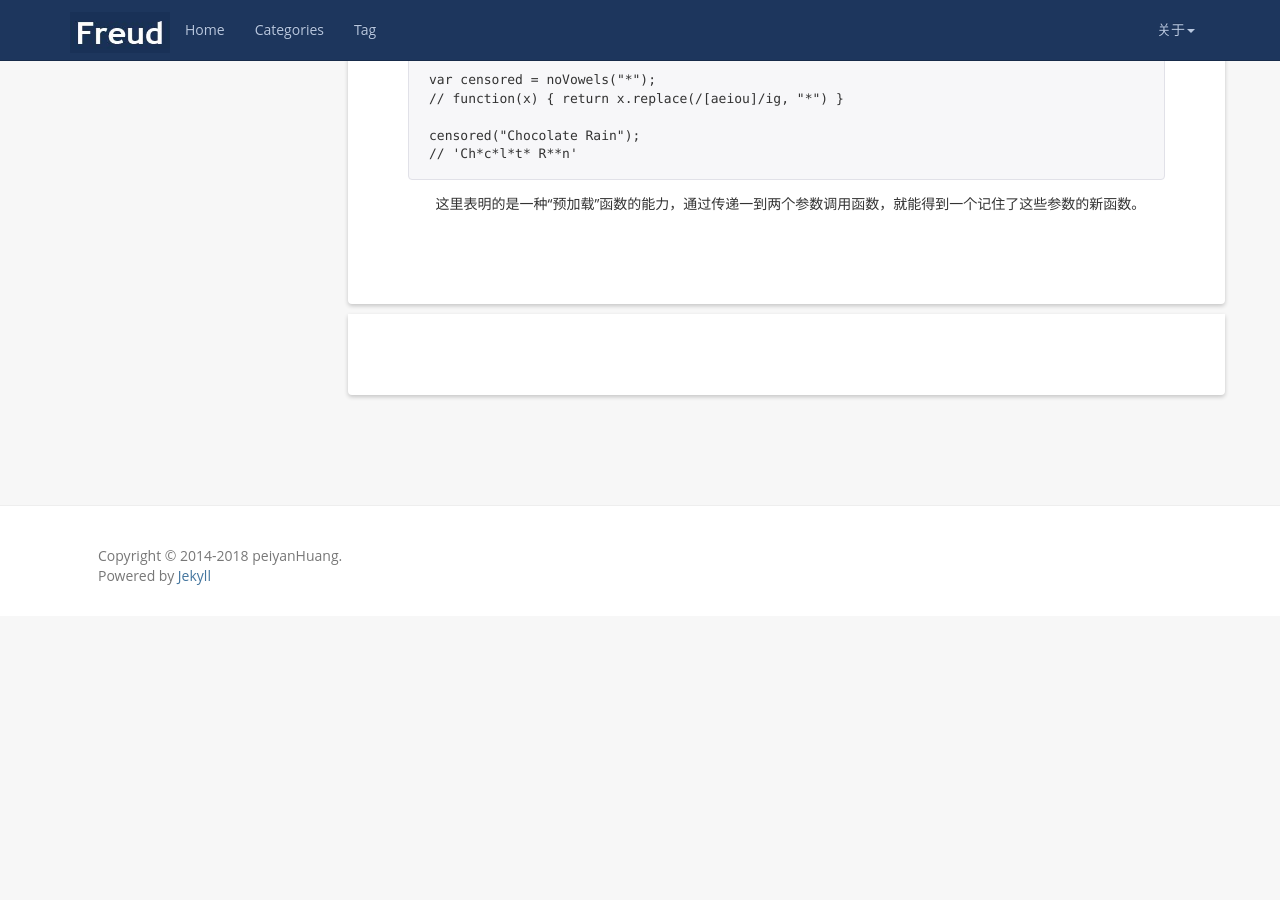
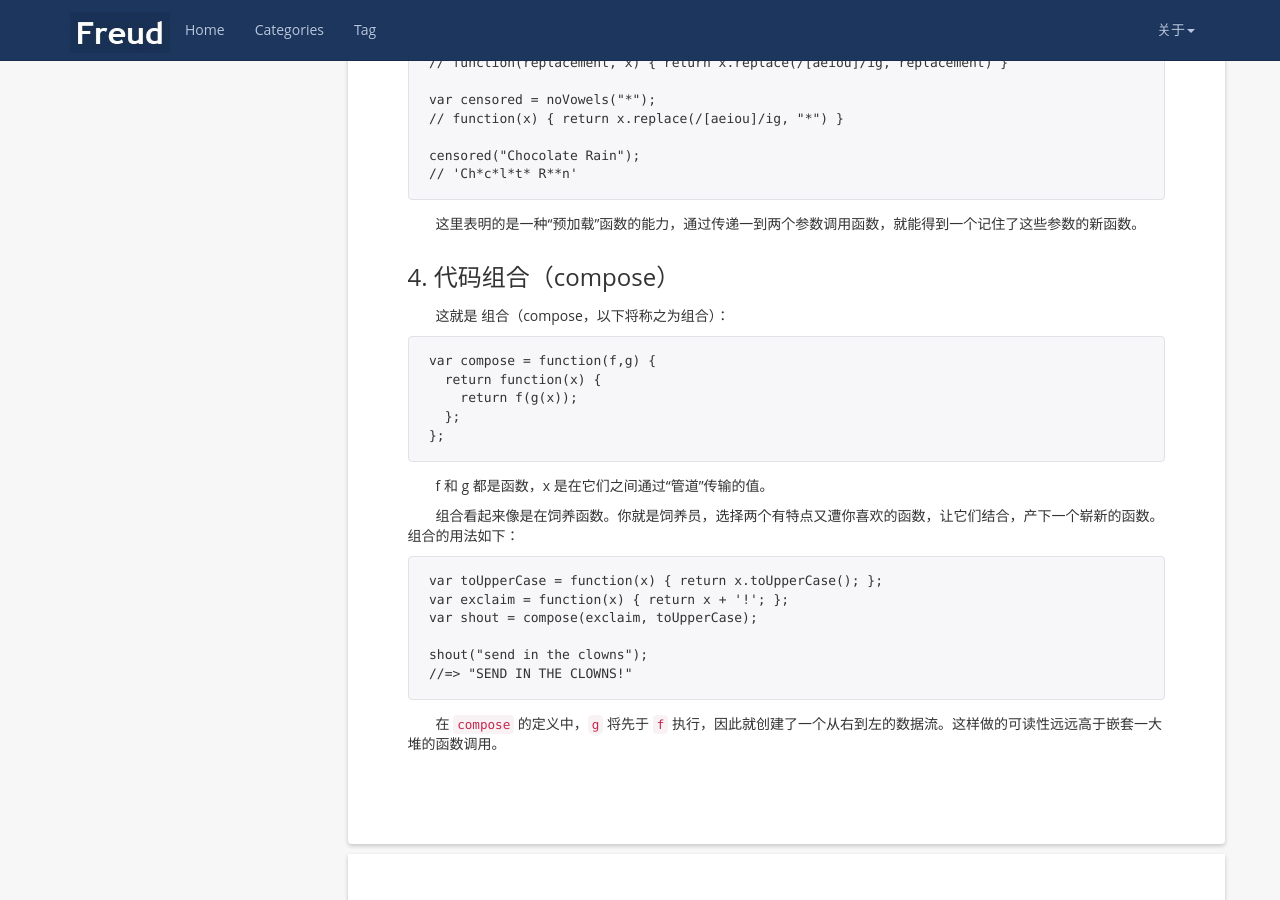
Before and after one commit to peiyanhuang/MyBlog, a Jekyll site: the page built from _posts/2018-04-27-adequate.md, in a window 1280 px wide and 900 px high, scrolled down 4085 px. Built offline with Jekyll 4.4.1, drawn with Linux system fonts in a browser that asks for light colours; nearby versions of some CDN libraries; before the commit the page ends 4701 px from its top, so only the background shows below that.

Commit message:
@add: compose

````diff
--- a/_posts/2018-04-27-adequate.md
+++ b/_posts/2018-04-27-adequate.md
@@ -213,3 +213,30 @@ censored("Chocolate Rain");
 ```
 
 这里表明的是一种“预加载”函数的能力，通过传递一到两个参数调用函数，就能得到一个记住了这些参数的新函数。
+
+### 4. 代码组合（compose）
+
+这就是 组合（compose，以下将称之为组合）：
+
+```js
+var compose = function(f,g) {
+  return function(x) {
+    return f(g(x));
+  };
+};
+```
+
+f 和 g 都是函数，x 是在它们之间通过“管道”传输的值。
+
+组合看起来像是在饲养函数。你就是饲养员，选择两个有特点又遭你喜欢的函数，让它们结合，产下一个崭新的函数。组合的用法如下：
+
+```js
+var toUpperCase = function(x) { return x.toUpperCase(); };
+var exclaim = function(x) { return x + '!'; };
+var shout = compose(exclaim, toUpperCase);
+
+shout("send in the clowns");
+//=> "SEND IN THE CLOWNS!"
+```
+
+在 `compose` 的定义中，`g` 将先于 `f` 执行，因此就创建了一个从右到左的数据流。这样做的可读性远远高于嵌套一大堆的函数调用。
````
